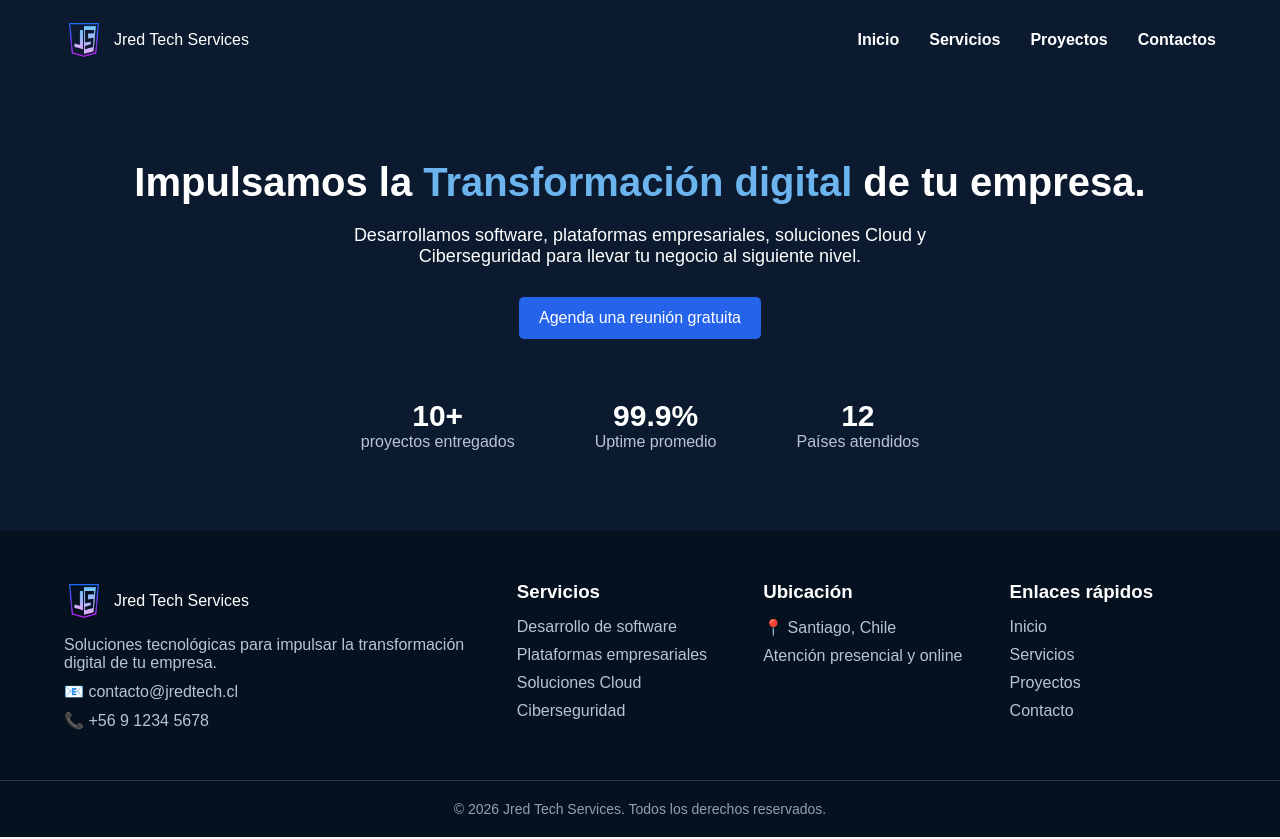
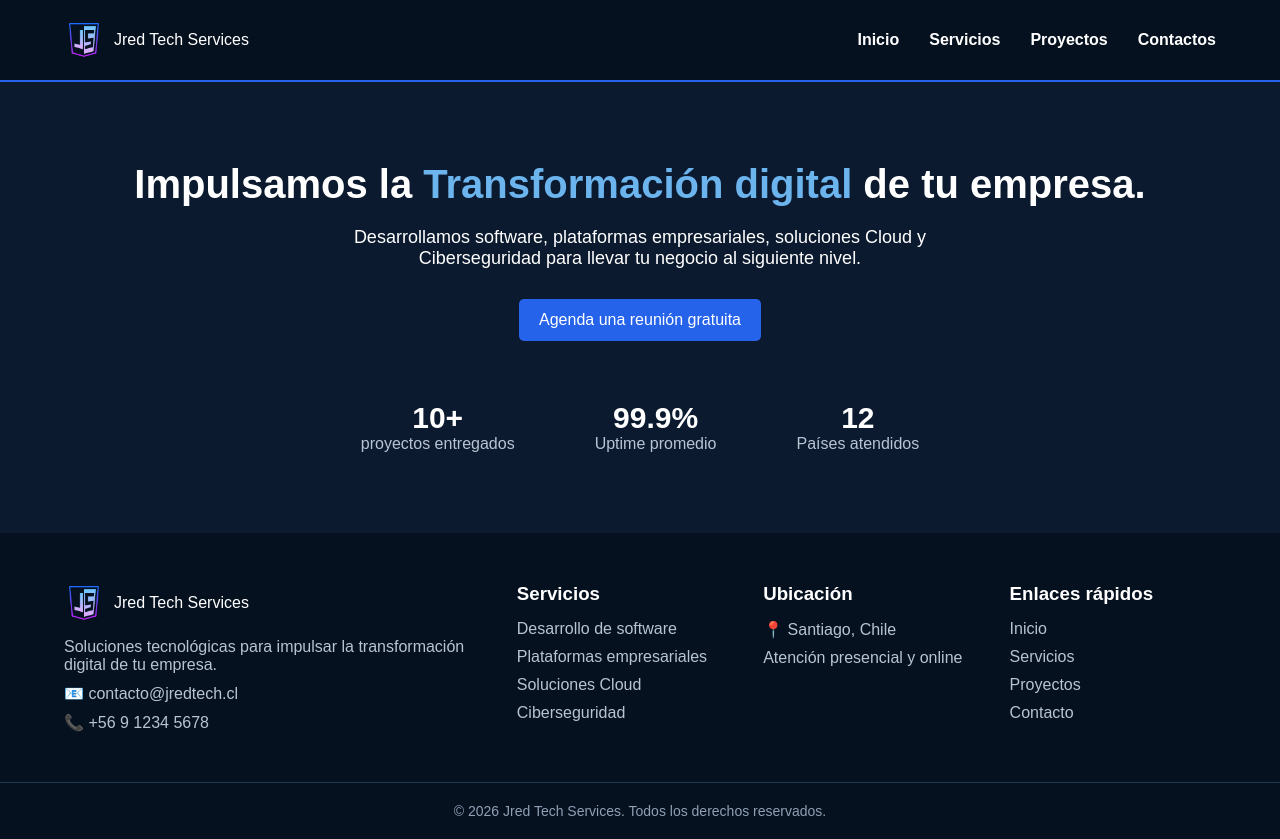
Before and after one commit to Jeanrenel92/mi-sitio-html-y-css, a plain HTML site: page index.html in a window 1280 px wide. Drawn offline with Linux system fonts and the light colour scheme.

Commit message:
comments

```diff
--- a/style.css
+++ b/style.css
@@ -36,9 +36,10 @@ body {
 
 
 .header {
-    background-color: #0b1a2e;
+    background-color: #06111f;
     color: white;
     padding: 20px 0;
+    border-bottom: 2px solid #2563eb;
 }
 
 .header .contenedor {
```
Also changed, not shown: index.html (+8 -18 lines).
